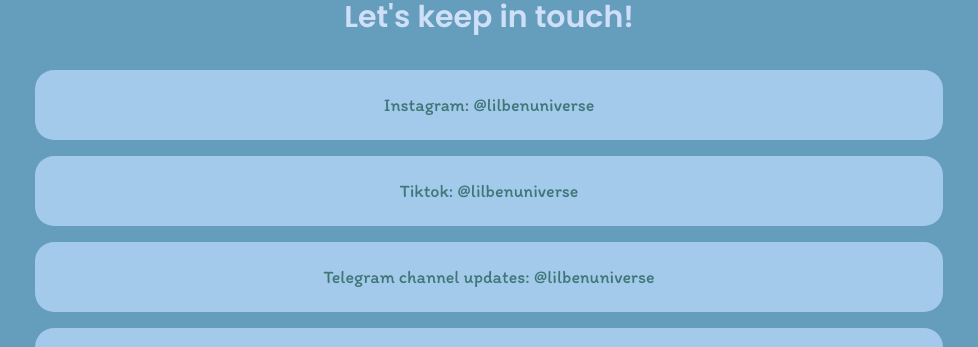
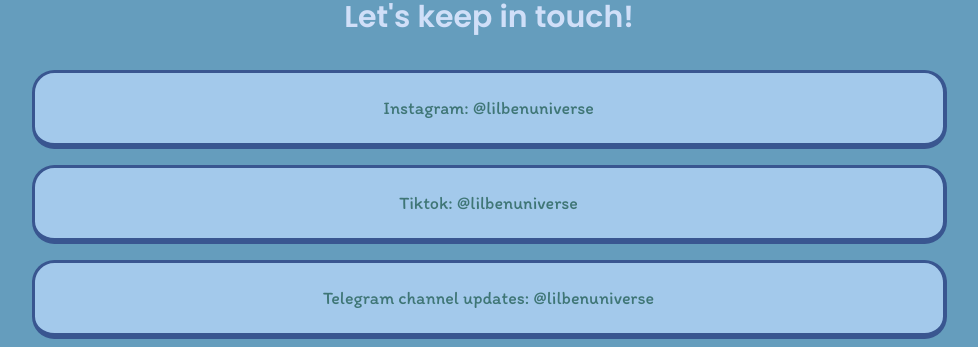
Before and after one commit to applepiofmyeye/lil_ben_app, a React (Create React App) app: page / in a window 1280 px wide. Shown: the part 483-830 px from the top of the page, without its empty margins (151-1129 px from the left). Built offline with nearby package versions, Linux system fonts and the light colour scheme.

Commit message:
Add animation for buttons

```diff
--- a/src/routes/root.css
+++ b/src/routes/root.css
@@ -117,8 +117,20 @@
     width: 70%;
     padding: 6px;
     margin-bottom: 1rem;
-    border-radius: 1.2rem;
-  }
+    border-radius: 1.4rem;
+    border-bottom-width: 6px;
+    border-right-width: 4px;
+    border-color: rgb(57, 86, 144); /* Use a color that contrasts with the background */
+    border-style: solid;
+    transition: border-width 0.2s; /* Apply the transition to border-width property */
+}
+
+.linkContainer:hover {
+    padding-top: 2px;
+  border-bottom-width: 2px;
+  border-right-width: 2px;
+}
+
 
   .linkContainer p {
     color: rgb(63, 118, 118);
--- a/src/routes/root.js
+++ b/src/routes/root.js
@@ -66,7 +66,7 @@
           <div className="socialsDiv">
             {socials.map(x => {
               return (
-                <Link to={x.link} style={{textDecoration: "none",  display: "flex", alignItems: "center", justifyContent: "center" }}>
+                <Link to={x.link} style={{textDecoration: "none",  display: "flex", alignItems: "center", justifyContent: "center"}}>
                   <div className="linkContainer">
                   <p>
                   {x.name + ": " + x.user}
```
